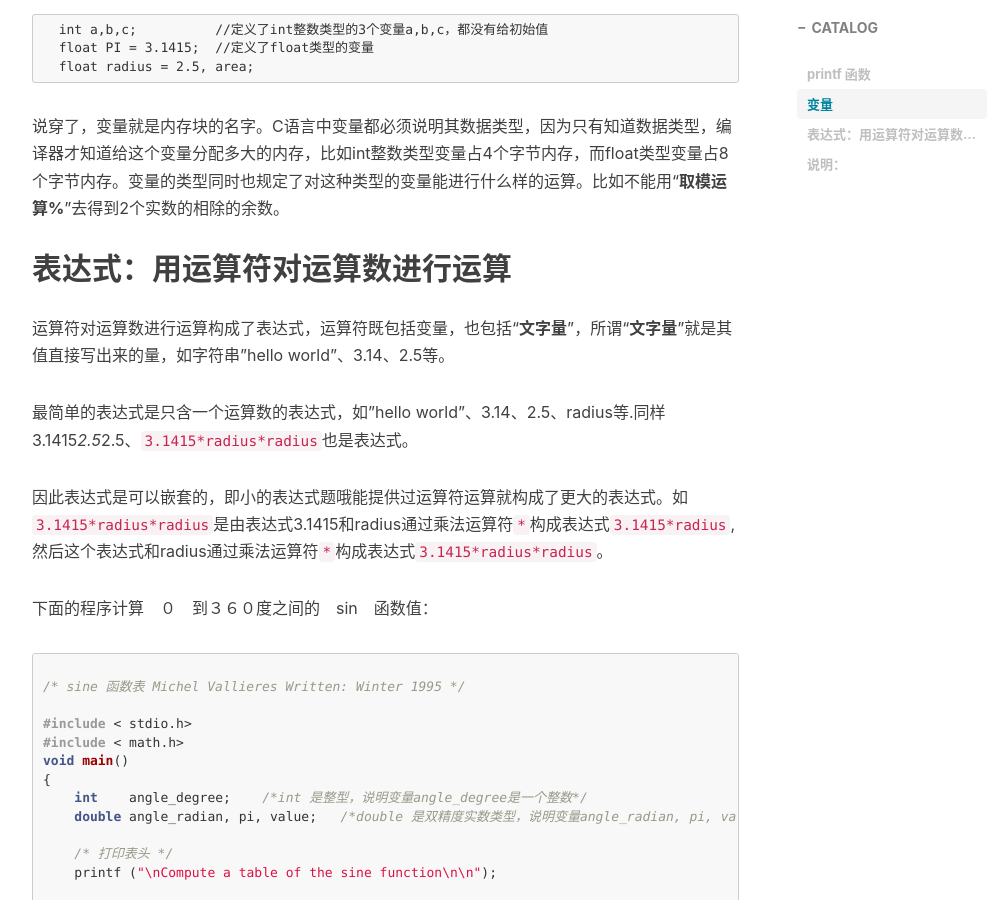
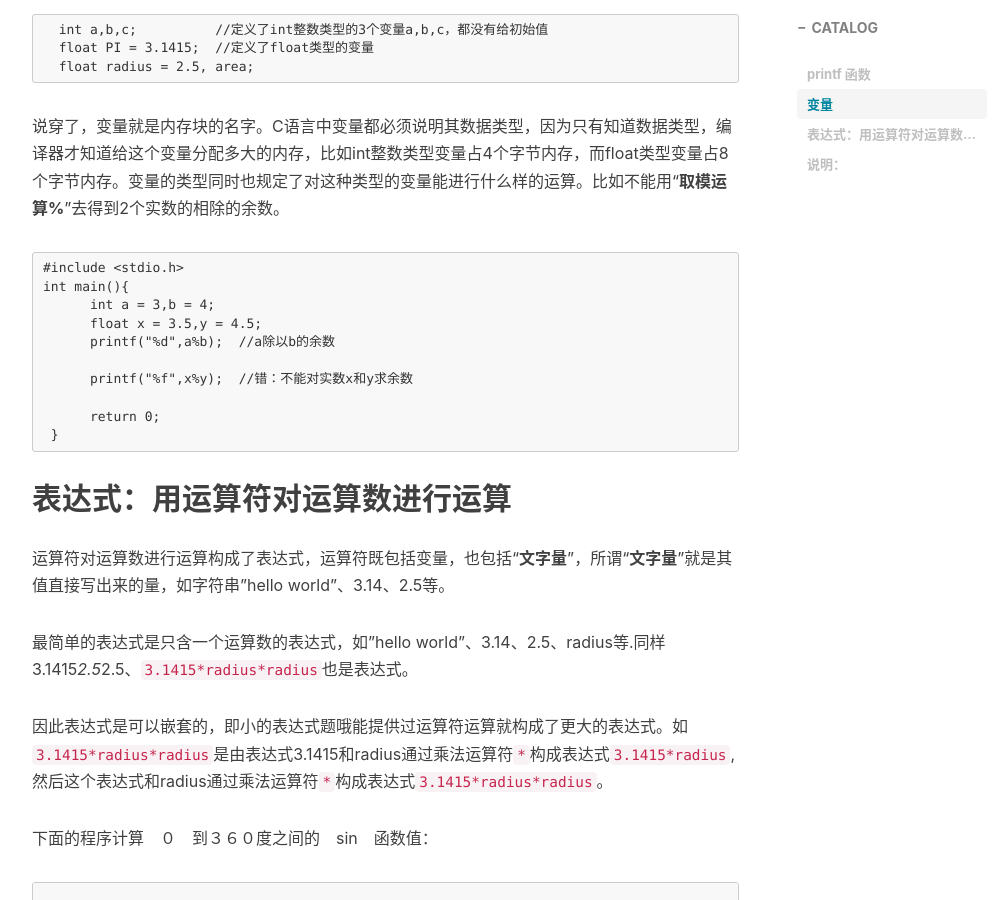
Before and after one commit to xuepro/xuepro.github.io, a Jekyll site: the page built from _posts/2017-10-30-2.C语言教程-我们来计算吧.md, in a window 1280 px wide and 900 px high, scrolled down 4219 px. Shown: the whole window, without its empty margins (233-1239 px from the left). Built offline with Jekyll 4.4.1, drawn with Linux system fonts in a browser that asks for light colours; nearby versions of some CDN libraries; comment, search, counter and statistics services are not loaded.

Commit message:
Update 2017-10-30-2.C语言教程-我们来计算吧.md

````diff
--- a/_posts/2017-10-30-2.C语言教程-我们来计算吧.md
+++ b/_posts/2017-10-30-2.C语言教程-我们来计算吧.md
@@ -162,6 +162,18 @@ int main(){
 ```
 说穿了，变量就是内存块的名字。C语言中变量都必须说明其数据类型，因为只有知道数据类型，编译器才知道给这个变量分配多大的内存，比如int整数类型变量占4个字节内存，而float类型变量占8个字节内存。变量的类型同时也规定了对这种类型的变量能进行什么样的运算。比如不能用“**取模运算%**”去得到2个实数的相除的余数。
 
+```
+#include <stdio.h>
+int main(){
+      int a = 3,b = 4;
+      float x = 3.5,y = 4.5;
+      printf("%d",a%b);  //a除以b的余数
+
+      printf("%f",x%y);  //错：不能对实数x和y求余数
+
+      return 0;
+ }
+```
 
 
 
````
